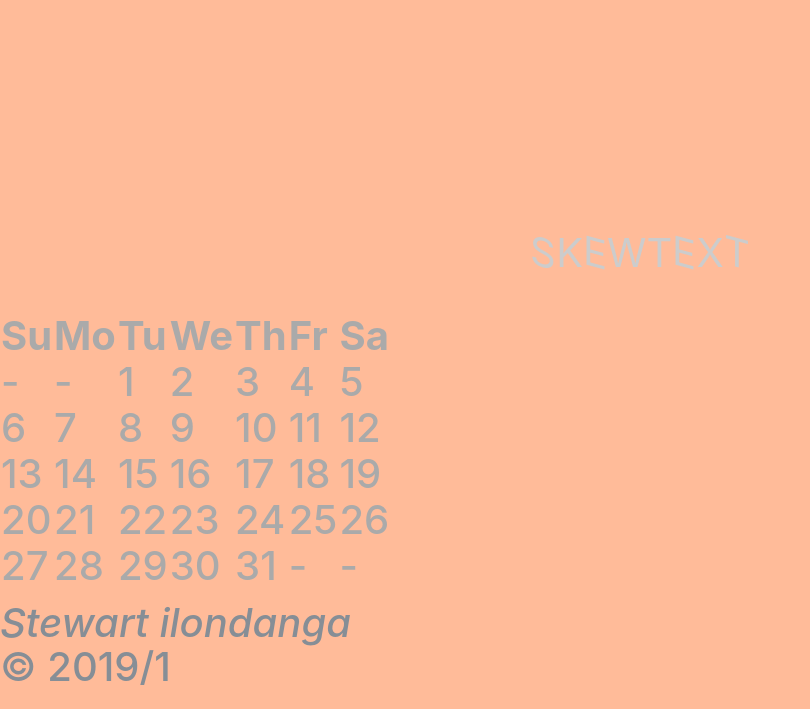
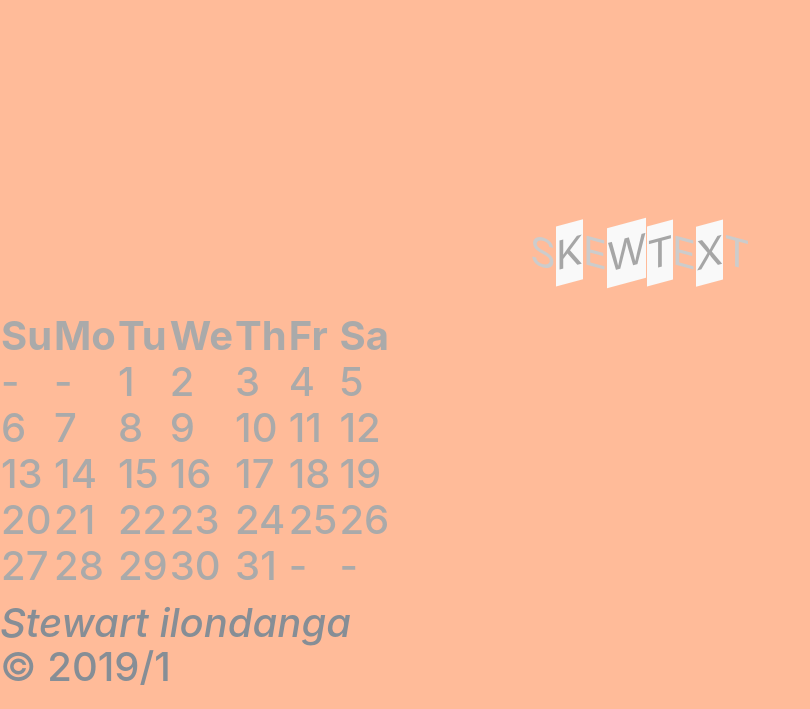
Before and after one commit to stewilondanga/hover-skews, a plain HTML site: page index.html in a window 1280 px wide. In both pictures the pointer is over the element 569 px from the left and 400 px from the top of the page. Shown: the part 147-856 px from the top of the page, without its empty margins (0-810 px from the left). Drawn offline with nearby package versions, Linux system fonts and the light colour scheme.

Commit message:
add css/styles.css

```diff
--- a/css/styles.css
+++ b/css/styles.css
@@ -45,13 +45,14 @@ body {
   transform: skewY(15deg);
 }
 
-/*.text:hover span:nth-child(even) {
+.text:hover span:nth-child(even) {
   -webkit-transform: skewY(-15deg);
-          transform: skewY(-15deg);
+  transform: skewY(-15deg);
   background-color: #f9f9f9;
   color: #a6a6a6;
 }
-.text > span {
+
+/*.text > span {
   display: block;
   background-color: #fff;
   width: 120px;
```
